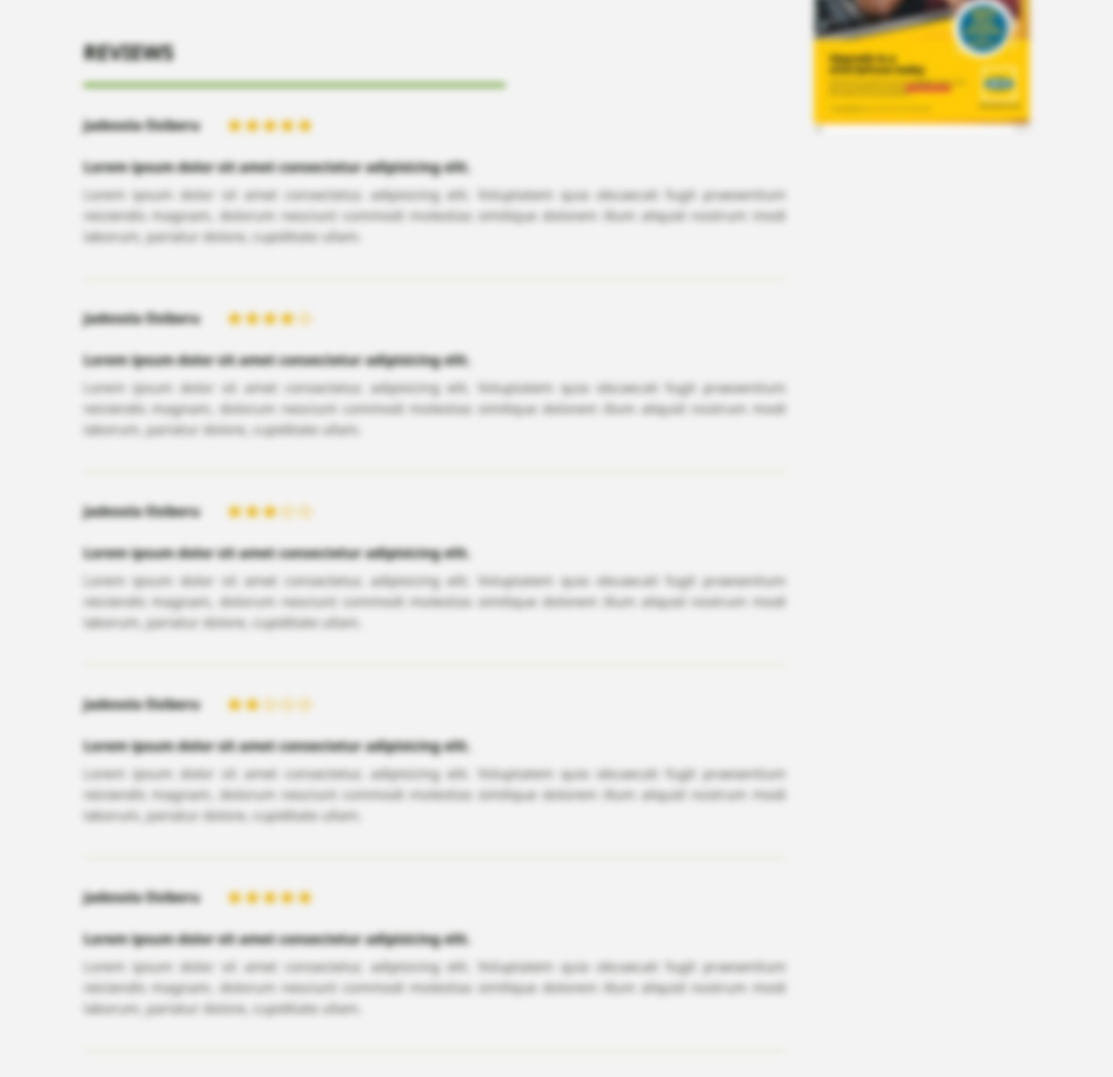
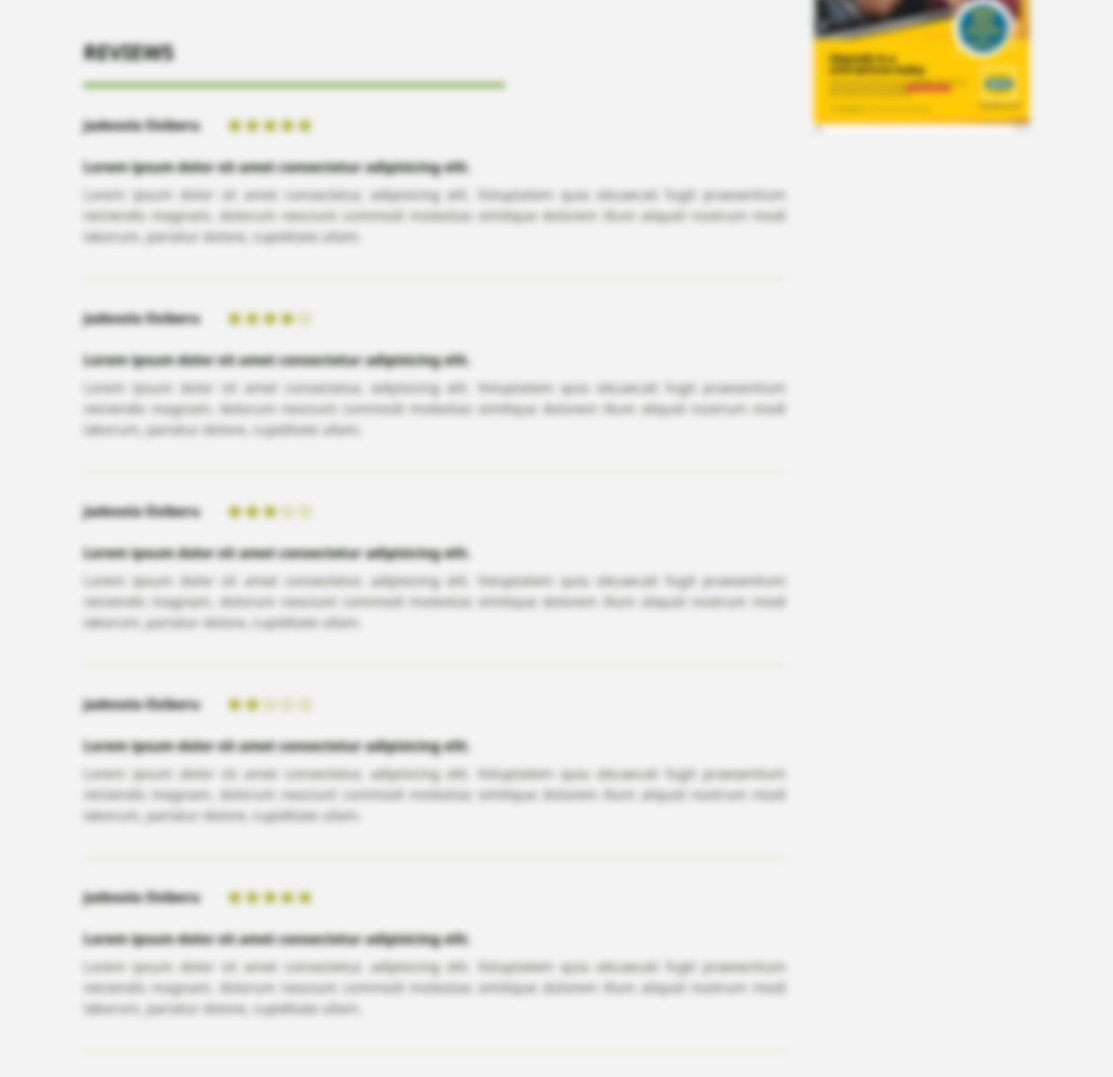
Before and after one commit to Elizabette03/mrAfrique, a website: page src/html/product.html in a window 1280 px wide. Shown: the part 2020-3259 px from the top of the page at 87% size. Drawn offline with nearby package versions, Linux system fonts and the light colour scheme.

Commit message:
star color changed

```diff
--- a/src/html/product.html
+++ b/src/html/product.html
@@ -256,7 +256,7 @@
             <div class="flex flex-col gap-2 my-8">
               <div class="flex gap-8">
                 <p class="1"><span class="font-bold text-txtpri">Jadesola Osiberu</p>
-                <div class="text-yellow-500">
+                <div class="text-accent-2">
                   <i class="bi bi-star-fill"></i>
                   <i class="bi bi-star-fill"></i>
                   <i class="bi bi-star-fill"></i>
@@ -273,7 +273,7 @@
             <div class="flex flex-col gap-2 my-8">
               <div class="flex gap-8">
                 <p class="1"><span class="font-bold text-txtpri">Jadesola Osiberu</p>
-                <div class="text-yellow-500">
+                <div class="text-accent-2">
                   <i class="bi bi-star-fill"></i>
                   <i class="bi bi-star-fill"></i>
                   <i class="bi bi-star-fill"></i>
@@ -290,7 +290,7 @@
             <div class="flex flex-col gap-2 my-8">
               <div class="flex gap-8">
                 <p class="1"><span class="font-bold text-txtpri">Jadesola Osiberu</p>
-                <div class="text-yellow-500">
+                <div class="text-accent-2">
                   <i class="bi bi-star-fill"></i>
                   <i class="bi bi-star-fill"></i>
                   <i class="bi bi-star-fill"></i>
@@ -307,7 +307,7 @@
             <div class="flex flex-col gap-2 my-8">
               <div class="flex gap-8">
                 <p class="1"><span class="font-bold text-txtpri">Jadesola Osiberu</p>
-                <div class="text-yellow-500">
+                <div class="text-accent-2">
                   <i class="bi bi-star-fill"></i>
                   <i class="bi bi-star-fill"></i>
                   <i class="bi bi-star"></i>
@@ -324,7 +324,7 @@
             <div class="flex flex-col gap-2 my-8">
               <div class="flex gap-8">
                 <p class="1"><span class="font-bold text-txtpri">Jadesola Osiberu</p>
-                <div class="text-yellow-500">
+                <div class="text-accent-2">
                   <i class="bi bi-star-fill"></i>
                   <i class="bi bi-star-fill"></i>
                   <i class="bi bi-star-fill"></i>
@@ -339,7 +339,7 @@
             </div>
             <div class="flex flex-col gap-8">
               <p class="h3"><span class="text-xl font-bold text-txtpri">Add a review</h3>
-              <div class="star text-yellow-500">
+              <div class="star text-accent-2">
                 <i class="bi bi-star cursor-pointer"></i>
                 <i class="bi bi-star cursor-pointer"></i>
                 <i class="bi bi-star cursor-pointer"></i>
```
